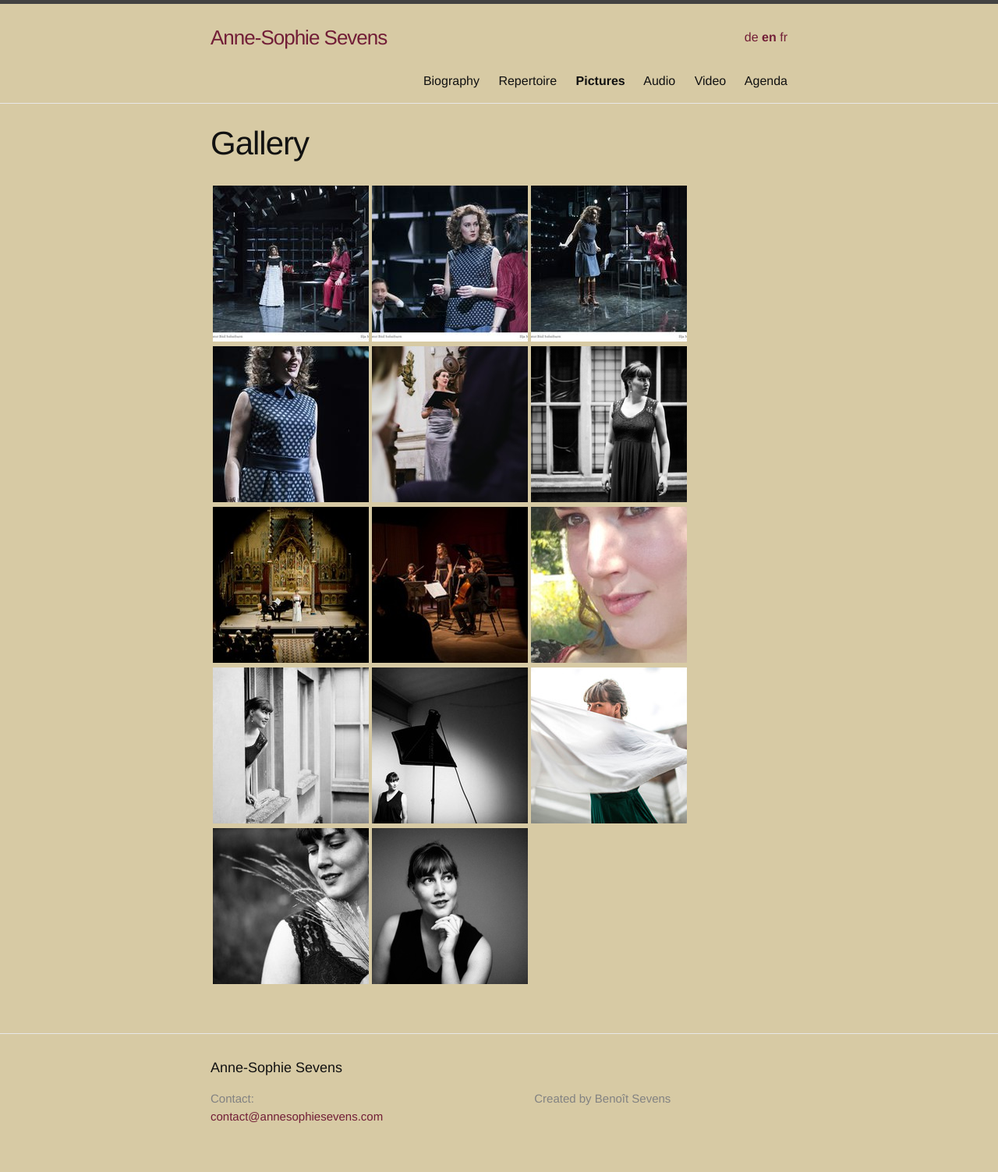
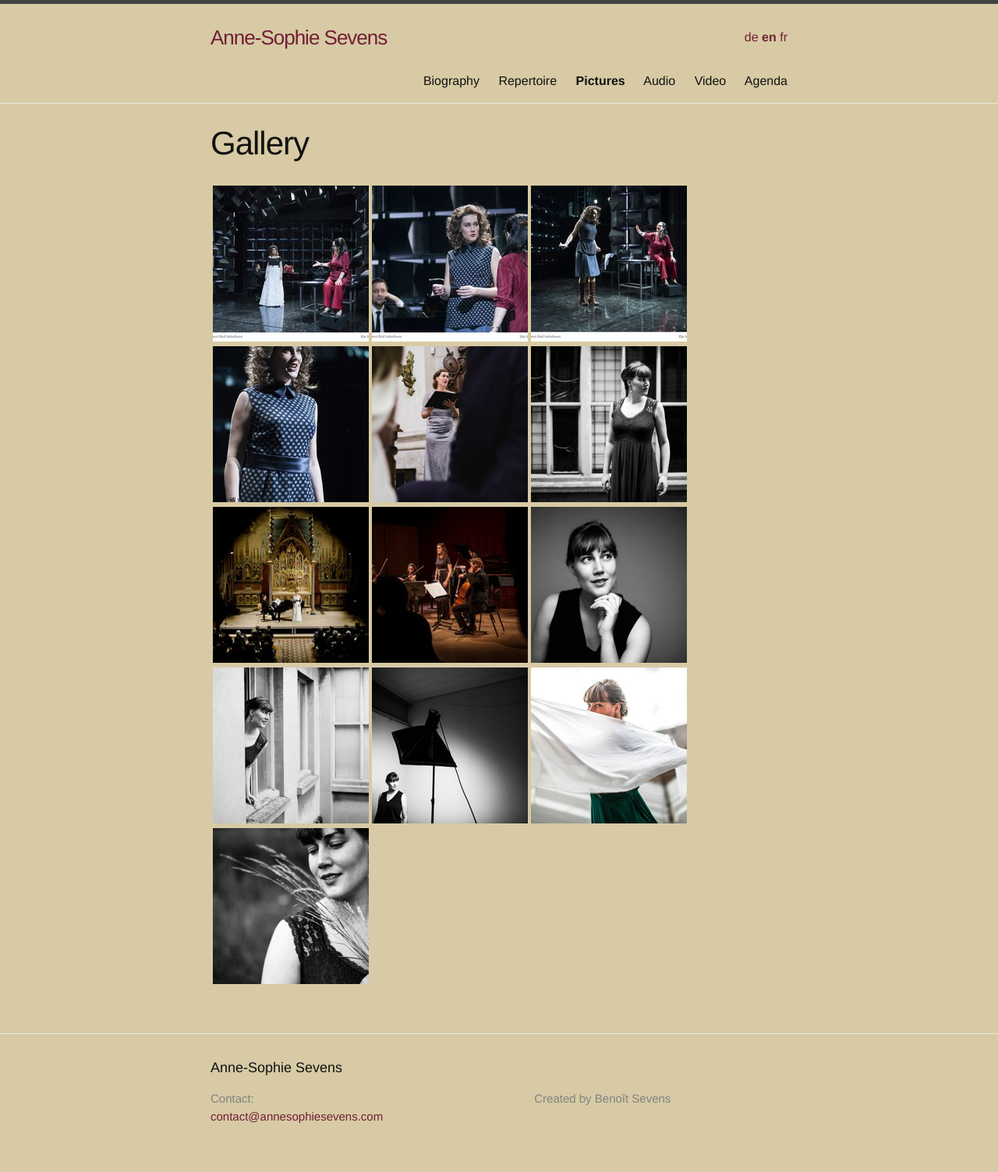
Before and after one commit to annesophie-sevens/annesophie-sevens.github.io, a Jekyll site: the page built from pictures-en.md, in a window 1280 px wide. Shown: the whole page at 78% size. Built offline with Jekyll 4.4.1, drawn with Linux system fonts in a browser that asks for light colours.

Commit message:
Update pictures-en.md

```diff
--- a/pictures-en.md
+++ b/pictures-en.md
@@ -10,8 +10,8 @@ ref: pictures
 
 | <a href="/assets/aad.jpg"> ![]({{ site.baseurl }}/assets/aad-thumbnail.jpg) </a> | <a href="/assets/203.jpg"> ![]({{ site.baseurl }}/assets/203-thumbnail.jpg) </a> | <a href="/assets/14.jpg">  ![]({{ site.baseurl }}/assets/14-thumbnail.jpg) </a> |
 
-| <a href="/assets/104.jpg">  ![]({{ site.baseurl }}/assets/104-thumbnail.jpg) </a> | <a href="/assets/113.jpg"> ![]({{ site.baseurl }}/assets/113-thumbnail.jpg) </a> | <a href="/assets/103.jpg">  ![]({{ site.baseurl }}/assets/103-thumbnail.jpg) </a> |
+| ![]({{ site.baseurl }}/assets/104-thumbnail.jpg) | ![]({{ site.baseurl }}/assets/113-thumbnail.jpg) | ![]({{ site.baseurl }}/assets/8-thumbnail.jpg) |
 
-|  <a href="/assets/10.jpg">  ![]({{ site.baseurl }}/assets/10-thumbnail.jpg) </a> |  <a href="/assets/7.jpg"> ![]({{ site.baseurl }}/assets/7-thumbnail.jpg) </a> | <a href="/assets/3.jpg"> ![]({{ site.baseurl }}/assets/3-thumbnail.jpg) </a>|
+| ![]({{ site.baseurl }}/assets/10-thumbnail.jpg) | ![]({{ site.baseurl }}/assets/7-thumbnail.jpg) | ![]({{ site.baseurl }}/assets/3-thumbnail.jpg) |
 
-| <a href="/assets/12.jpg">![]({{ site.baseurl }}/assets/12-thumbnail.jpg) </a> | <a href="/assets/8.jpg"> ![]({{ site.baseurl }}/assets/8-thumbnail.jpg) </a> | |
+| ![]({{ site.baseurl }}/assets/12-thumbnail.jpg) | | |
```
